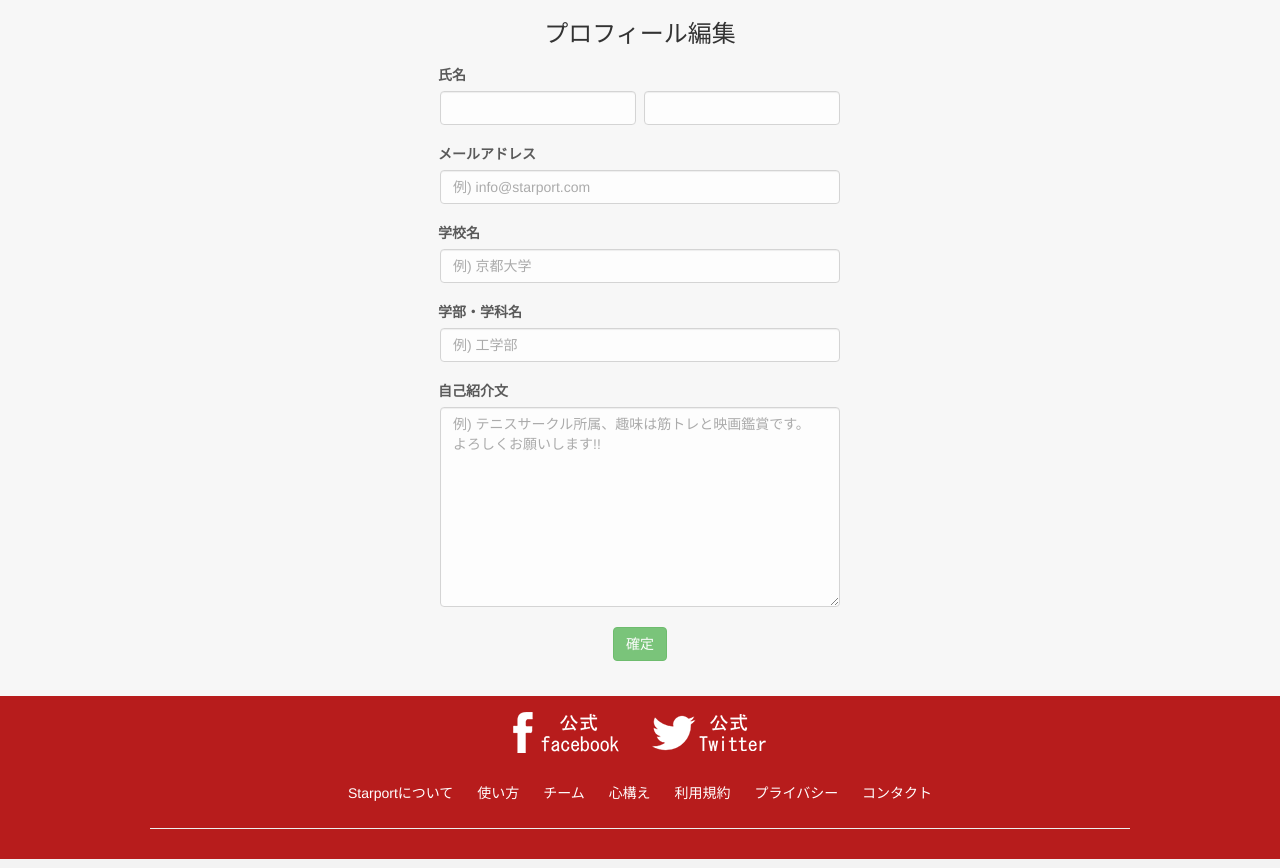
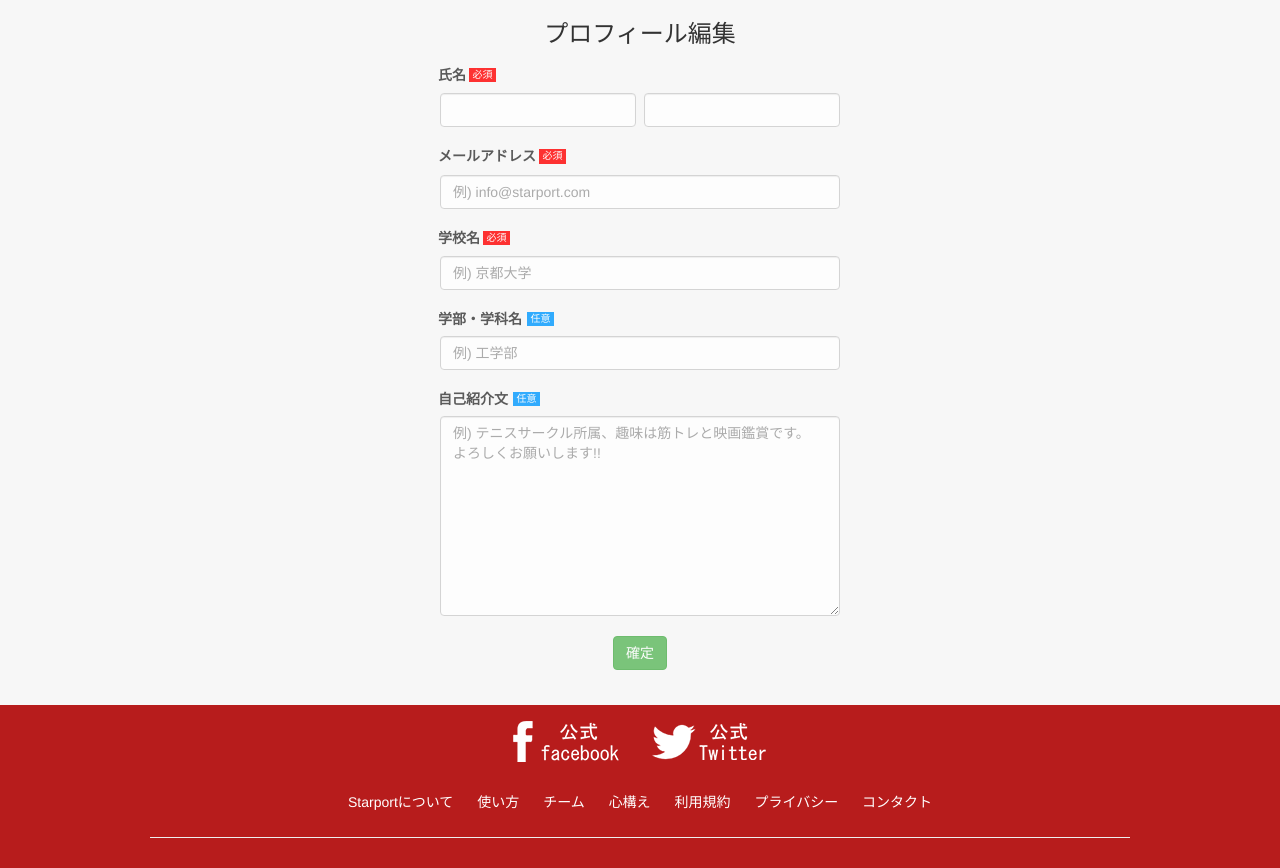
Before and after one commit to yKicchan/Starport, a PHP site: template Views/Setting/profile.php in a window 1280 px wide. Shown: the part 52-920 px from the top of the page. Run offline with PHP 8.4, Linux system fonts and the light colour scheme; the template is opened without the code that fills it, so the values that code supplies are empty; the visitor is signed in with stand-in values (Sample User, id 1); some libraries are stand-ins or nearby versions.

Commit message:
update:[#13] 必須・任意ラベルの設置

```diff
--- a/Views/Setting/profile.php
+++ b/Views/Setting/profile.php
@@ -3,7 +3,7 @@
         <h2>プロフィール編集</h2>
         <form method="post" action="/user/profile/<?= $_SESSION['user_id'] ?>">
             <div class="form-group">
-                <div class="form-label">氏名</div>
+                <div class="form-label">氏名<div class="form-required">必須</div></div>
                 <div class="inline">
                     <input type="text" class="form-control form148" name="data[last_name]" value="<?= $data['user']['last_name'] ?>"　required>
                 </div>
@@ -12,25 +12,25 @@
                 </div>
             </div>
             <div class="form-group">
-                <div class="form-label">メールアドレス</div>
+                <div class="form-label">メールアドレス<div class="form-required">必須</div></div>
                 <div class="inline">
                     <input type="email" class="form-control form300" name="data[email]" placeholder="例) info@starport.com" value="<?= $data['user']['email'] ?>" required>
                 </div>
             </div>
             <div class="form-group">
-                <div class="form-label">学校名</div>
+                <div class="form-label">学校名<div class="form-required">必須</div></div>
                 <div class="inline">
                     <input type="text" class="form-control form300" name="data[university]" placeholder="例) 京都大学" value="<?= $data['user']['university'] ?>" required>
                 </div>
             </div>
             <div class="form-group">
-                <div class="form-label">学部・学科名</div>
+                <div class="form-label">学部・学科名<div class="form-optional">任意</div></div>
                 <div class="inline">
                     <input type="text" class="form-control form300" name="data[faculty]" placeholder="例) 工学部" value="<?= $data['user']['faculty'] ?>">
                 </div>
             </div>
             <div class="form-group">
-                <div class="form-label">自己紹介文</div>
+                <div class="form-label">自己紹介文<div class="form-optional">任意</div></div>
                 <div class="inline">
                     <textarea class="form-control form300" name="data[introduction]" placeholder="例) テニスサークル所属、趣味は筋トレと映画鑑賞です。&#13;&#10;よろしくお願いします!!" ><?= $data['user']['introduction'] ?></textarea>
                 </div>
```
